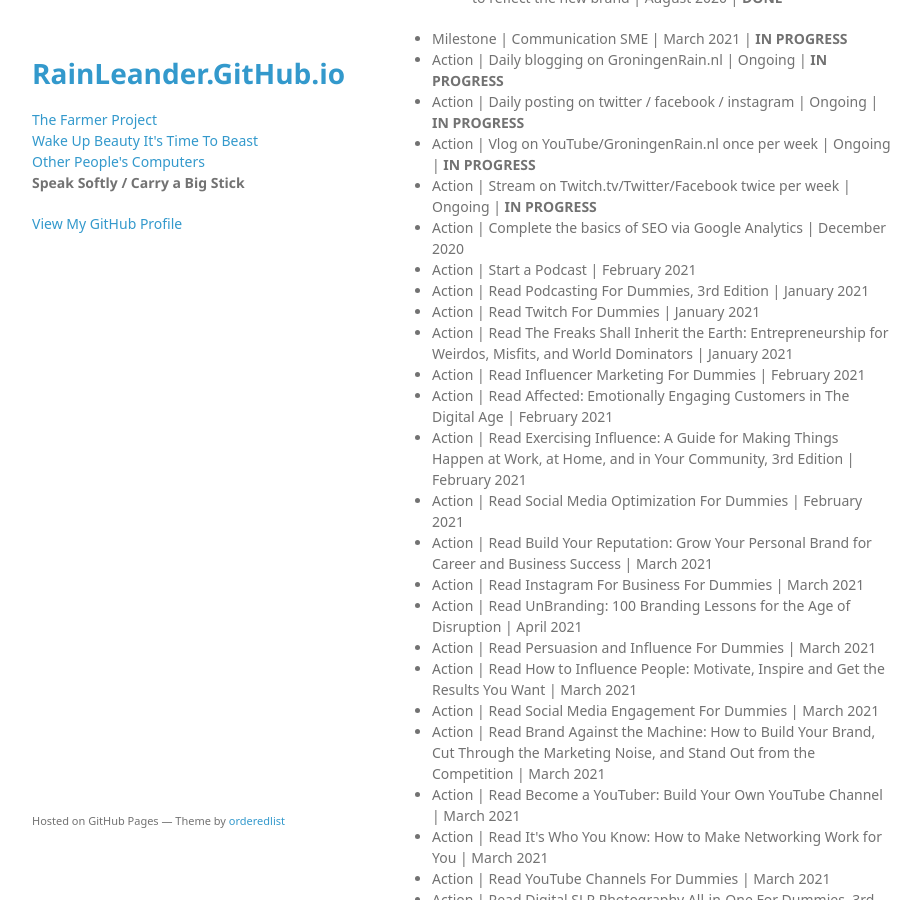
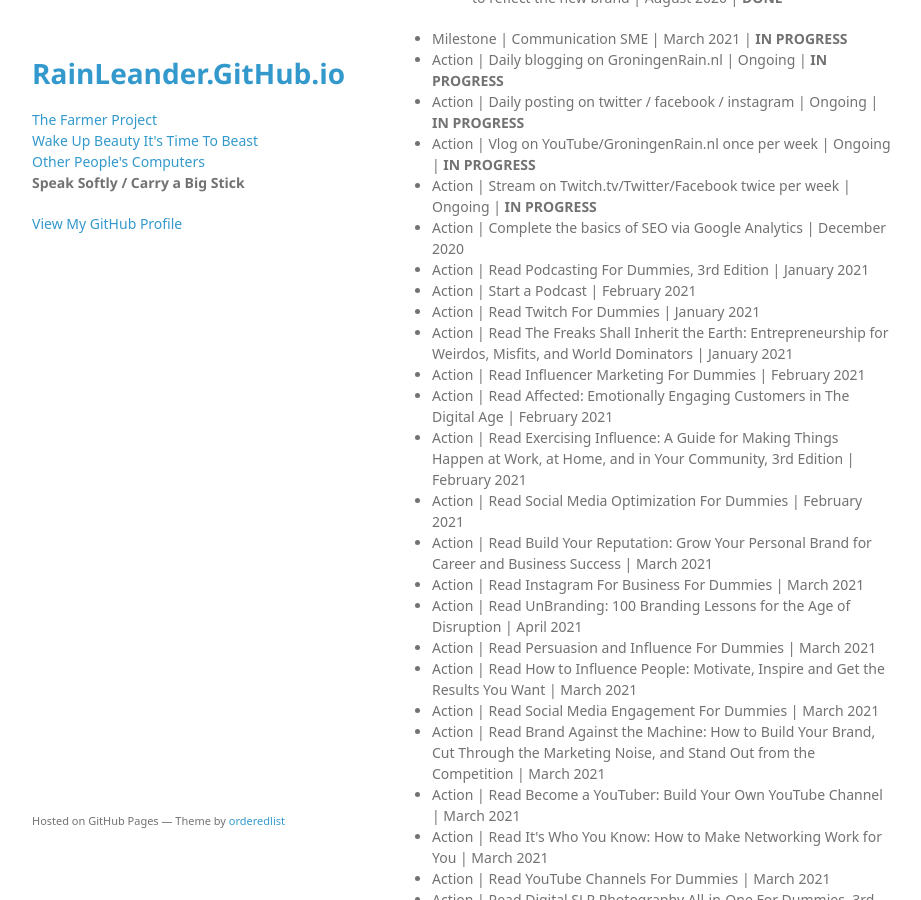
Before and after one commit to rainleander/rainleander.github.io, a Jekyll site: the page speak-softly.html, which Jekyll copies as it is, in a window 1280 px wide and 900 px high, scrolled down 1031 px. Shown: the whole window, without its empty margins (178-1099 px from the left). Built offline with Jekyll 4.4.1, drawn with Linux system fonts in a browser that asks for light colours; some web fonts are replaced; part of the change alters nothing that is shown.

```diff
--- a/speak-softly.html
+++ b/speak-softly.html
@@ -66,11 +66,11 @@
         <li>Action | Vlog on YouTube/GroningenRain.nl once per week | Ongoing | <b>IN PROGRESS</b></li>
         <li>Action | Stream on Twitch.tv/Twitter/Facebook twice per week | Ongoing | <b>IN PROGRESS</b></li>
         <li>Action | Complete the basics of SEO via Google Analytics | December 2020</li>
+        <li>Action | Read Podcasting For Dummies, 3rd Edition | January 2021</li>
         <li>Action | Start a Podcast | February 2021</li>
-        <li>Action | Read Podcasting For Dummies, 3rd Edition | January 2021</li>
-            <li>Action | Read Twitch For Dummies | January 2021</li>
-            <li>Action | Read The Freaks Shall Inherit the Earth: Entrepreneurship for Weirdos, Misfits, and World Dominators | January 2021</li>
-            <li>Action | Read Influencer Marketing For Dummies | February 2021</li>
+        <li>Action | Read Twitch For Dummies | January 2021</li>
+        <li>Action | Read The Freaks Shall Inherit the Earth: Entrepreneurship for Weirdos, Misfits, and World Dominators | January 2021</li>
+        <li>Action | Read Influencer Marketing For Dummies | February 2021</li>
             <li>Action | Read Affected: Emotionally Engaging Customers in The Digital Age | February 2021</li>
             <li>Action | Read Exercising Influence: A Guide for Making Things Happen at Work, at Home, and in Your Community, 3rd Edition | February 2021</li>
             <li>Action | Read Social Media Optimization For Dummies | February 2021</li>
```
